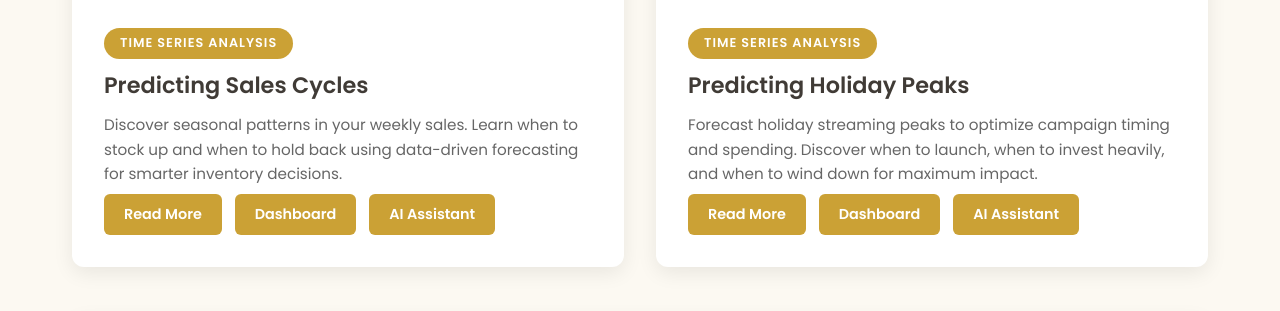
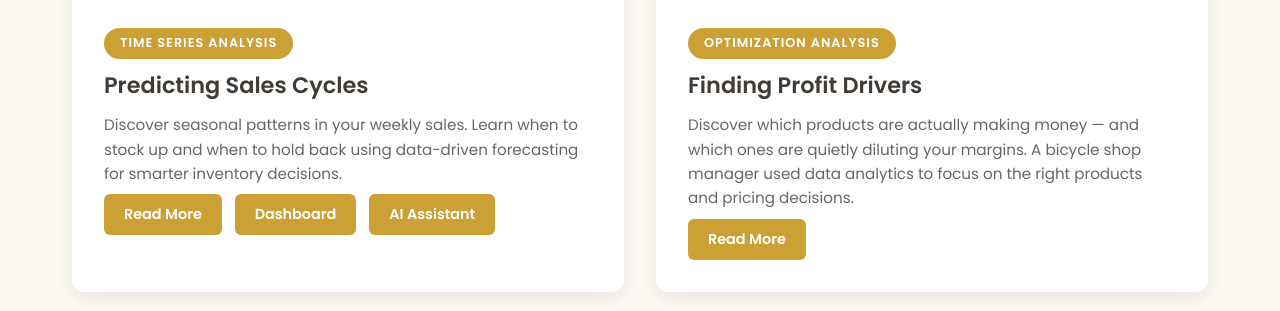
Before and after one commit to lyven81/pinnacles-learning-website, a Jekyll site: the page index.html, which Jekyll copies as it is, in a window 1280 px wide and 900 px high, scrolled down 1562 px, cut to the strip 226-537 px from the top of the window. Built offline with Jekyll 4.4.1, drawn with Linux system fonts in a browser that asks for light colours.

Commit message:
Replace Predicting Holiday Peaks with Finding Profit Drivers on homepage

```diff
--- a/index.html
+++ b/index.html
@@ -783,15 +783,13 @@
         </article>
 
         <article class="story-card">
-          <div class="story-card-image" style="background-image: url('https://raw.githubusercontent.com/lyven81/data-analyst-portfolio/main/images/predicting-holiday-peaks/cover%20image.jpeg'); filter: brightness(0.7);"></div>
+          <div class="story-card-image" style="background-image: url('https://raw.githubusercontent.com/lyven81/data-analyst-portfolio/main/images/finding-profit-drivers/cover-image.jpeg'); filter: brightness(0.7);"></div>
           <div class="story-card-content">
-            <span class="story-badge">Time Series Analysis</span>
-            <h3 class="story-title">Predicting Holiday Peaks</h3>
-            <p class="story-description">Forecast holiday streaming peaks to optimize campaign timing and spending. Discover when to launch, when to invest heavily, and when to wind down for maximum impact.</p>
+            <span class="story-badge">Optimization Analysis</span>
+            <h3 class="story-title">Finding Profit Drivers</h3>
+            <p class="story-description">Discover which products are actually making money — and which ones are quietly diluting your margins. A bicycle shop manager used data analytics to focus on the right products and pricing decisions.</p>
             <div class="story-buttons">
-              <a href="https://www.pauanalytics.com/case-study/predicting-holiday-peaks.html" class="cta-button" target="_blank">Read More</a>
-              <a href="https://www.pauanalytics.com/dashboard/predicting-holiday-peaks.html" class="cta-button" target="_blank">Dashboard</a>
-              <a href="https://www.pauanalytics.com/agentic_workflow/predicting-holiday-peaks.html" class="cta-button" target="_blank">AI Assistant</a>
+              <a href="https://www.pauanalytics.com/case-study/finding-profit-drivers.html" class="cta-button" target="_blank">Read More</a>
             </div>
           </div>
         </article>
```
